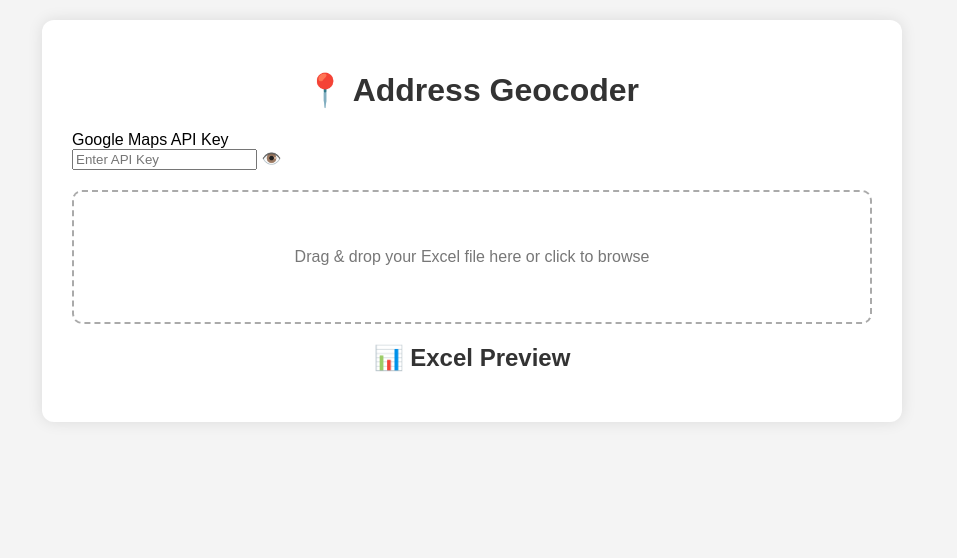
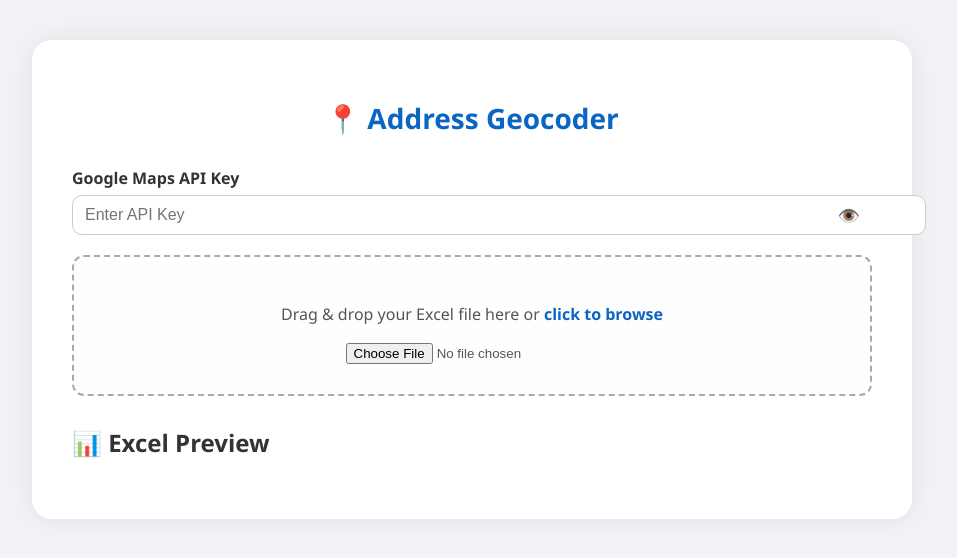
Before and after one commit to Mukhtar27/Add2latlong, a plain HTML site: page docs/index.html in a window 1280 px wide. Shown: the whole page, without its empty margins (168-1125 px from the left). Drawn offline with Linux system fonts and the light colour scheme.

Commit message:
Update style.css

```diff
--- a/docs/style.css
+++ b/docs/style.css
@@ -1,84 +1,108 @@
+/* Sleek, Neat, Beautiful UI */
 body {
-  font-family: Arial, sans-serif;
-  background: #f4f4f4;
   margin: 0;
-  padding: 20px;
+  padding: 0;
+  background: #f1f3f7;
+  font-family: 'Segoe UI', sans-serif;
+  color: #333;
 }
 
 .container {
   max-width: 800px;
-  margin: auto;
-  background: #fff;
-  border-radius: 12px;
-  padding: 30px;
-  box-shadow: 0 0 15px rgba(0,0,0,0.1);
+  margin: 40px auto;
+  background: white;
+  padding: 40px;
+  border-radius: 20px;
+  box-shadow: 0 0 30px rgba(0,0,0,0.08);
 }
 
-h1, h2 {
+h1 {
   text-align: center;
-  color: #333;
+  color: #0a66c2;
+  font-size: 28px;
+  margin-bottom: 30px;
+}
+
+.input-group label {
+  display: block;
+  margin-bottom: 6px;
+  font-weight: 600;
+}
+
+.password-box {
+  position: relative;
+  margin-bottom: 20px;
+}
+
+.password-box input {
+  width: 100%;
+  padding: 10px 40px 10px 12px;
+  border: 1px solid #ccc;
+  border-radius: 10px;
+  font-size: 16px;
+}
+
+#togglePassword {
+  position: absolute;
+  right: 12px;
+  top: 50%;
+  transform: translateY(-50%);
+  cursor: pointer;
+  font-size: 18px;
 }
 
 #drop-area {
   border: 2px dashed #aaa;
-  padding: 40px;
+  padding: 30px;
   text-align: center;
-  color: #777;
-  border-radius: 10px;
-  margin-top: 20px;
+  border-radius: 12px;
+  background: #fefefe;
+  cursor: pointer;
+  transition: 0.3s ease;
+  color: #555;
+  margin-bottom: 30px;
+}
+
+#drop-area:hover {
+  background: #f0faff;
+  border-color: #0a66c2;
+  color: #0a66c2;
+}
+
+.browse-text {
+  font-weight: bold;
+  color: #0a66c2;
   cursor: pointer;
 }
 
-#drop-area.highlight {
-  background-color: #f0faff;
-  border-color: #00aaff;
-}
-
-#drop-area input {
-  display: none;
-}
-
 #tablePreview {
+  overflow-x: auto;
   margin-top: 20px;
-  overflow-x: auto;
 }
 
 table {
+  width: 100%;
   border-collapse: collapse;
-  width: 100%;
   background: white;
 }
 
 th, td {
+  padding: 12px;
   border: 1px solid #ddd;
-  padding: 8px;
   text-align: left;
 }
 
 th {
-  background-color: #007BFF;
+  background: #0a66c2;
   color: white;
 }
 
-.password-toggle {
-  position: relative;
-  width: 100%;
-  margin-top: 10px;
+@media (max-width: 600px) {
+  .container {
+    padding: 20px;
+  }
+
+  th, td {
+    font-size: 14px;
+  }
 }
-
-.password-toggle input {
-  width: 100%;
-  padding: 10px;
-  padding-right: 40px;
-  border-radius: 8px;
-  border: 1px solid #ccc;
-}
-
-.password-toggle span {
-  position: absolute;
-  top: 50%;
-  right: 12px;
-  transform: translateY(-50%);
-  cursor: pointer;
-  font-size: 18px;
-}
```
